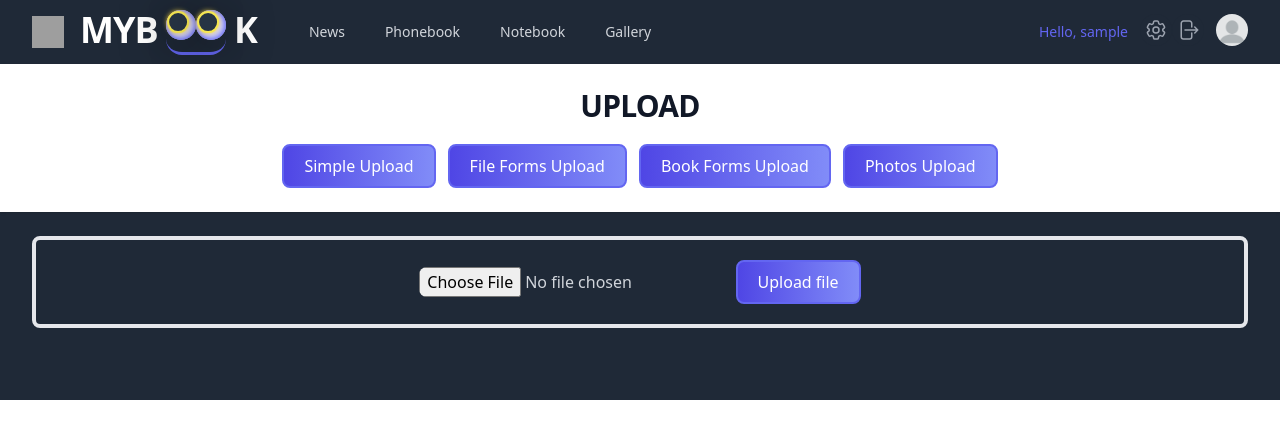
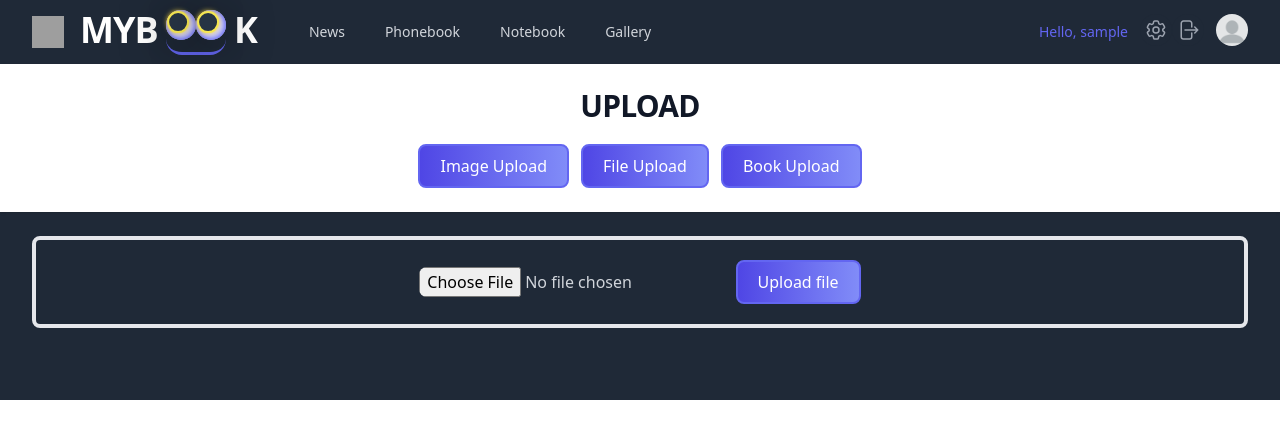
Before and after one commit to maracasabat/Personal-Assistant-WEB, a Django app: a page that uses assistant/mediauploadapp/templates/mediauploadapp/includes/tabs.html in a window 1280 px wide. Shown: the top 428 px of the page. Run offline with Django 4.2, Linux system fonts and the light colour scheme; the visitor is signed in with stand-in values (Sample User, id 1); style sheets or scripts are compiled from the project's sources; some libraries are stand-ins or nearby versions; grey boxes are pictures that could not be loaded.

Commit message:
fix: Remove Simple Upload Tag from the mediauploadapp

```diff
--- a/assistant/mediauploadapp/templates/mediauploadapp/includes/tabs.html
+++ b/assistant/mediauploadapp/templates/mediauploadapp/includes/tabs.html
@@ -1,6 +1,6 @@
     <div class="flex gap-3">
-        <a class="text-white px-5 py-2 border-2 border-lip rounded-lg bg-gradient-to-r from-indigo-600 to-indigo-400 hover:bg-gradient-to-l hover:from-indigo-600 hover:to-indigo-400 transition" href='{% url 'upload' %}'>Simple Upload</a>
-        <a class="text-white px-5 py-2 border-2 border-lip rounded-lg bg-gradient-to-r from-indigo-600 to-indigo-400 hover:bg-gradient-to-l hover:from-indigo-600 hover:to-indigo-400 transition" href='{% url 'file_list' %}'>File Forms Upload</a>
-        <a class="text-white px-5 py-2 border-2 border-lip rounded-lg bg-gradient-to-r from-indigo-600 to-indigo-400 hover:bg-gradient-to-l hover:from-indigo-600 hover:to-indigo-400 transition" href='{% url 'book_list' %}'>Book Forms Upload</a>
-        <a class="text-white px-5 py-2 border-2 border-lip rounded-lg bg-gradient-to-r from-indigo-600 to-indigo-400 hover:bg-gradient-to-l hover:from-indigo-600 hover:to-indigo-400 transition" href='{% url 'photo_list' %}'>Photos Upload</a>
+{#        <a class="text-white px-5 py-2 border-2 border-lip rounded-lg bg-gradient-to-r from-indigo-600 to-indigo-400 hover:bg-gradient-to-l hover:from-indigo-600 hover:to-indigo-400 transition" href='{% url 'upload' %}'>Simple Upload</a>#}
+        <a class="text-white px-5 py-2 border-2 border-lip rounded-lg bg-gradient-to-r from-indigo-600 to-indigo-400 hover:bg-gradient-to-l hover:from-indigo-600 hover:to-indigo-400 transition" href='{% url 'photo_list' %}'>Image Upload</a>
+        <a class="text-white px-5 py-2 border-2 border-lip rounded-lg bg-gradient-to-r from-indigo-600 to-indigo-400 hover:bg-gradient-to-l hover:from-indigo-600 hover:to-indigo-400 transition" href='{% url 'file_list' %}'>File Upload</a>
+        <a class="text-white px-5 py-2 border-2 border-lip rounded-lg bg-gradient-to-r from-indigo-600 to-indigo-400 hover:bg-gradient-to-l hover:from-indigo-600 hover:to-indigo-400 transition" href='{% url 'book_list' %}'>Book Upload</a>
      </div>
```
Also changed, not shown: assistant/main/templates/main/galleryPage.html (+4 -4 lines).
